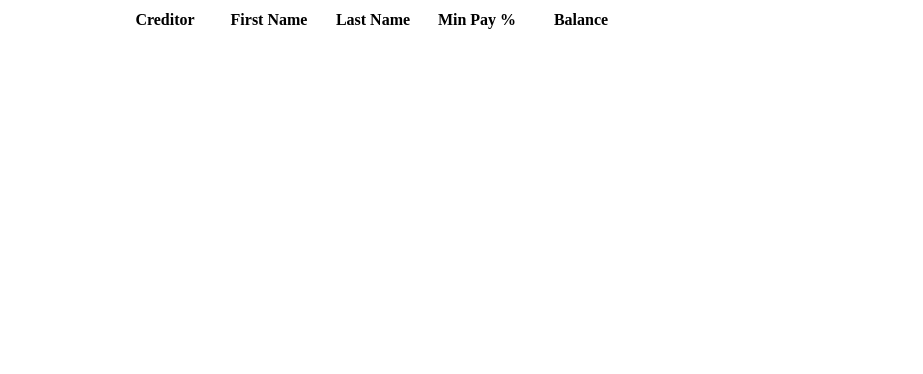
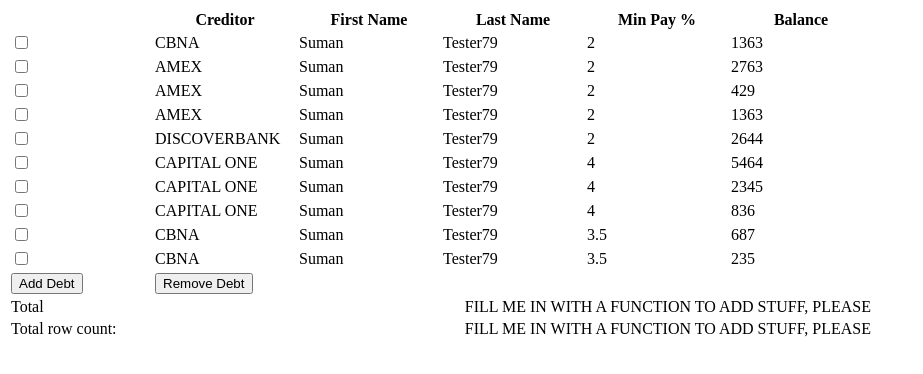
Before and after one commit to Robchike9290/StrategicFinancialSolutionsCodingChallenge, a React app: page / in a window 1280 px wide. Shown: the top 374 px of the page, without its empty margins (0-923 px from the left). Built offline with nearby package versions, Linux system fonts and the light colour scheme; the HTML template or start-up script is replaced by a standard one.

Commit message:
Get initial data rendering in table format, add buttons and total rows without functionality.

```diff
--- a/src/App.js
+++ b/src/App.js
@@ -1,4 +1,4 @@
-import React from "react";
+import React, {useState} from "react";
 import { hot } from 'react-hot-loader/root';
 
 let initialData = [
@@ -86,7 +86,7 @@
 
 const App = () => {
 
-  console.log(initialData);
+  let [data, setData] = useState(initialData);
 
   return (
     <div>
@@ -102,33 +102,33 @@
           </tr>
         </thead>
         <tbody>
-          <Body/>
+          {data.map((item, index) => (
+            <tr key={index}>
+              <td className="column"><input type="checkbox"></input></td>
+              <td className="column">{item.creditorName}</td>
+              <td className="column">{item.firstName}</td>
+              <td className="column">{item.lastName}</td>
+              <td className="column">{item.minPaymentPercentage}</td>
+              <td className="column">{item.balance}</td>
+            </tr>
+          ))}
+          <tr>
+            <td><button>Add Debt</button></td>
+            <td><button>Remove Debt</button></td>
+          </tr>
+          <tr>
+            <td>Total</td>
+            <td colSpan="5" className="right">FILL ME IN WITH A FUNCTION TO ADD STUFF, PLEASE</td>
+          </tr>
+          <tr>
+            <td>Total row count:</td>
+            <td colSpan="5" className="right">FILL ME IN WITH A FUNCTION TO ADD STUFF, PLEASE</td>
+          </tr>
         </tbody>
       </table>
+
     </div>
   );
 }
 
-const Body = () => {
-  return (
-    <tr>
-      {initialData.map((item, id) => {
-        <Row
-          creditorName={item.creditorName}
-          firstName={item.firstName}
-          lastName={item.lastName}
-          minPaymentPercentage={item.minPaymentPercentage}
-          balance={item.balance}
-        />
-      })}
-    </tr>
-  )
-}
-
-const Row = (props) => {
-  return (
-    <span>{props.creditorName}</span>
-  )
-}
-
 export default hot(App);
--- a/src/styles.css
+++ b/src/styles.css
@@ -1,3 +1,13 @@
 .column {
+  width: 140px;
+}
+
+.left {
   width: 100px;
+  text-align: left;
 }
+
+.right {
+  width: 200px;
+  text-align: right;
+}
```
